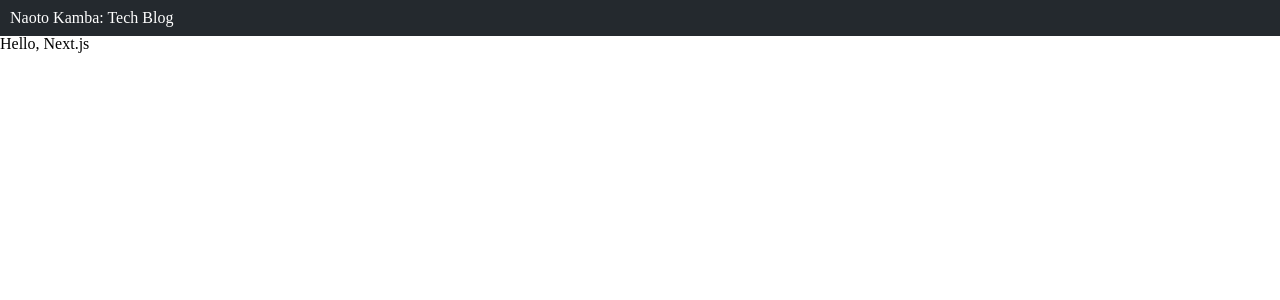
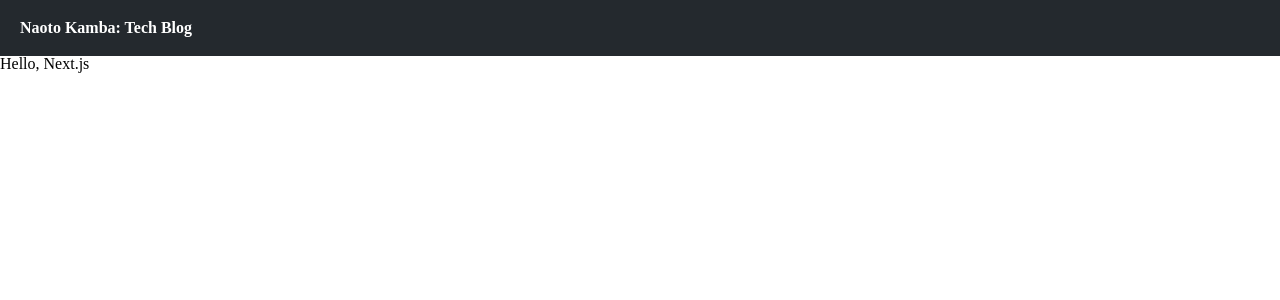
Before and after one commit to naoto-kamba/dev, a Next.js app: page / in a window 1280 px wide. Shown: the top 300 px of the page. Built offline with nearby package versions, Linux system fonts and the light colour scheme.

Commit message:
headerスタイル調整

```diff
--- a/src/components/layout/Header.tsx
+++ b/src/components/layout/Header.tsx
@@ -1,13 +1,21 @@
 import { theme } from '../../theme'
+import Link from 'next/link'
 
 export const Header: React.FC = () => {
   return (
     <div className="header">
-      <div className="header-text">Naoto Kamba: Tech Blog</div>
+      <Link href="/" passHref>
+        <a>
+          <div className="header-text">Naoto Kamba: Tech Blog</div>
+        </a>
+      </Link>
       <style jsx>
         {`
           .header-text {
+            display: inline-block;
             color: ${theme.text.inverted};
+            font-weight: 600;
+            padding: 10px;
           }
           .header {
             box-sizing: border-box;
--- a/src/pages/_app.tsx
+++ b/src/pages/_app.tsx
@@ -1,7 +1,6 @@
 import { AppProps } from 'next/dist/next-server/lib/router/router'
 
 function MyApp({ Component, pageProps }: AppProps) {
-  const hoge = 'hoge'
   return <Component {...pageProps} />
 }
 
```
